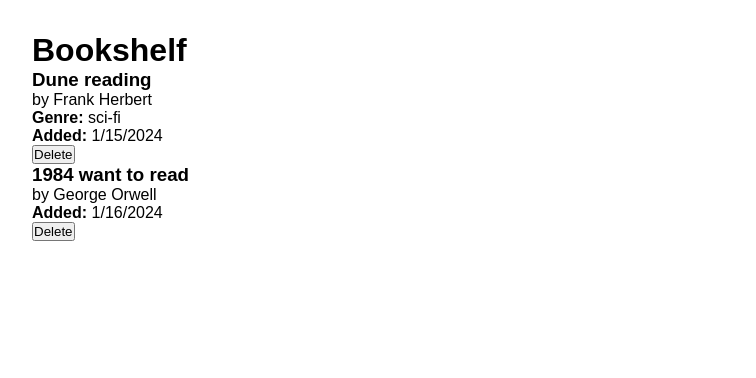
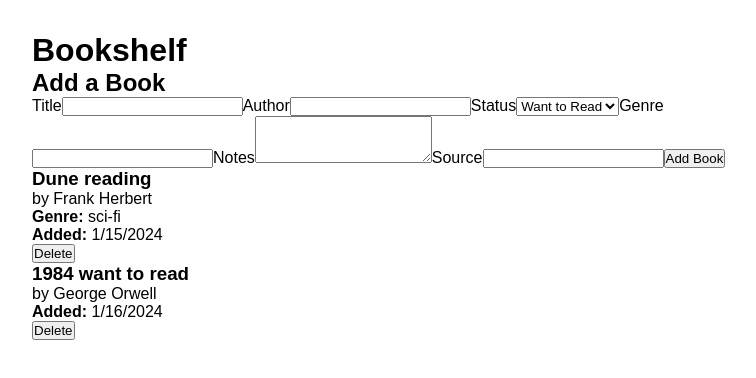
Before and after one commit to ishandahal/bookshelf-app, a React (Vite) app in the folder frontend-react/: page / in a window 1280 px wide. Shown: the top 378 px of the page, without its empty margins (240-996 px from the left). Built offline with nearby package versions, Linux system fonts and the light colour scheme.

Commit message:
feat: add AddBookForm component with controlled inputs (TDD)

```diff
--- a/frontend-react/src/App.tsx
+++ b/frontend-react/src/App.tsx
@@ -1,5 +1,6 @@
 import BookList from './components/BookList'
-import type { Book } from './types'
+import AddBookForm from './components/AddBookForm'
+import type { Book, NewBook } from './types'
 
 const testBooks: Book[] = [
   {
@@ -24,9 +25,14 @@ function App() {
     console.log('Delete clicked for book id:', id)
   }
 
+  function handleAdd(book: NewBook) {
+    console.log('Add book:', book)
+  }
+
   return (
     <div>
       <h1>Bookshelf</h1>
+      <AddBookForm onAdd={handleAdd} />
       <BookList books={testBooks} onDelete={handleDelete} />
     </div>
   )
--- /dev/null
+++ b/frontend-react/src/components/AddBookForm.tsx
@@ -0,0 +1,105 @@
+import { useState } from 'react'
+import type { NewBook, Status } from '../types'
+
+interface AddBookFormProps {
+  onAdd: (book: NewBook) => void
+}
+
+const emptyForm: NewBook = {
+  title: '',
+  author: '',
+  status: 'want-to-read',
+}
+
+function AddBookForm({ onAdd }: AddBookFormProps) {
+  const [formData, setFormData] = useState<NewBook>(emptyForm)
+
+  function handleChange(
+    e: React.ChangeEvent<HTMLInputElement | HTMLTextAreaElement | HTMLSelectElement>
+  ) {
+    const { name, value } = e.target
+    setFormData({ ...formData, [name]: value })
+  }
+
+  function handleSubmit(e: React.FormEvent) {
+    e.preventDefault()
+
+    // Build payload — omit optional fields if empty
+    const payload: NewBook = {
+      title: formData.title,
+      author: formData.author,
+      status: formData.status,
+      ...(formData.genre  && { genre:  formData.genre }),
+      ...(formData.notes  && { notes:  formData.notes }),
+      ...(formData.source && { source: formData.source }),
+    }
+
+    onAdd(payload)
+    setFormData(emptyForm)
+  }
+
+  return (
+    <form onSubmit={handleSubmit}>
+      <h2>Add a Book</h2>
+
+      <label htmlFor="title">Title</label>
+      <input
+        id="title"
+        name="title"
+        value={formData.title}
+        onChange={handleChange}
+        required
+      />
+
+      <label htmlFor="author">Author</label>
+      <input
+        id="author"
+        name="author"
+        value={formData.author}
+        onChange={handleChange}
+        required
+      />
+
+      <label htmlFor="status">Status</label>
+      <select
+        id="status"
+        name="status"
+        value={formData.status}
+        onChange={handleChange}
+      >
+        <option value="want-to-read">Want to Read</option>
+        <option value="reading">Reading</option>
+        <option value="read">Read</option>
+      </select>
+
+      <label htmlFor="genre">Genre</label>
+      <input
+        id="genre"
+        name="genre"
+        value={formData.genre ?? ''}
+        onChange={handleChange}
+      />
+
+      <label htmlFor="notes">Notes</label>
+      <textarea
+        id="notes"
+        name="notes"
+        value={formData.notes ?? ''}
+        onChange={handleChange}
+        rows={3}
+      />
+
+      <label htmlFor="source">Source</label>
+      <input
+        id="source"
+        name="source"
+        value={formData.source ?? ''}
+        onChange={handleChange}
+      />
+
+      <button type="submit">Add Book</button>
+    </form>
+  )
+}
+
+export default AddBookForm
```
Also changed, not shown: frontend-react/src/types.ts (+9 -0 lines), 2 other files (tests, documents, lock files or other folders).
